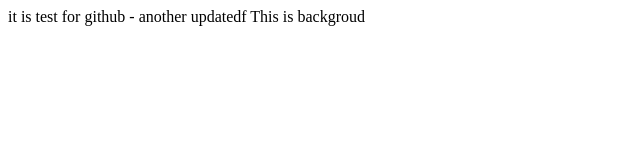
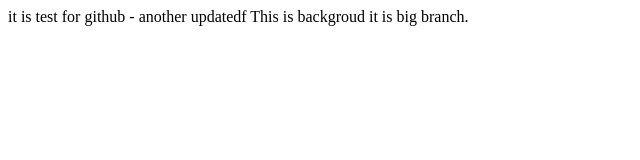
Before and after one commit to duck0249/background-generator, a plain HTML site: page index.html in a window 1280 px wide. Shown: the whole page, without its empty margins (0-640 px from the left). Drawn offline with Linux system fonts and the light colour scheme.

Commit message:
Bigfeature update

```diff
--- a/index.html
+++ b/index.html
@@ -8,5 +8,6 @@
 <body>
 it is test for github - another updatedf
 This is backgroud
+it is big branch.
 </body>
 </html>
```
